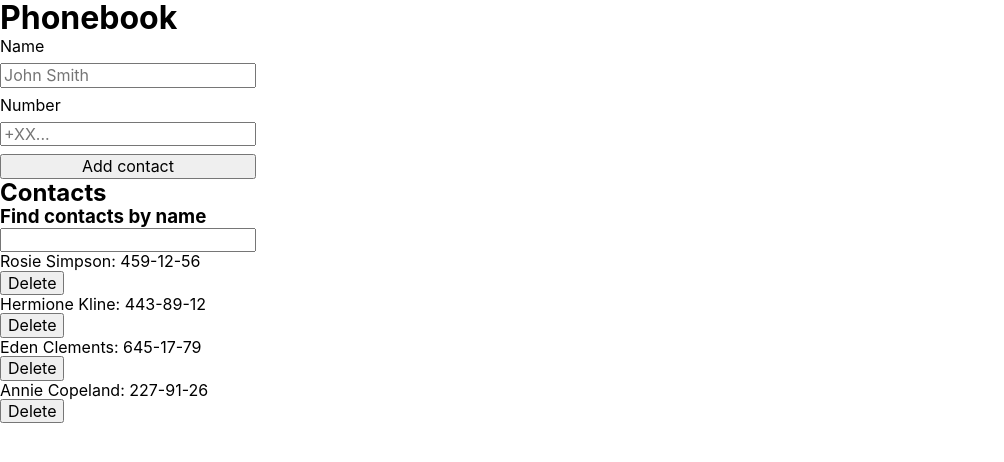
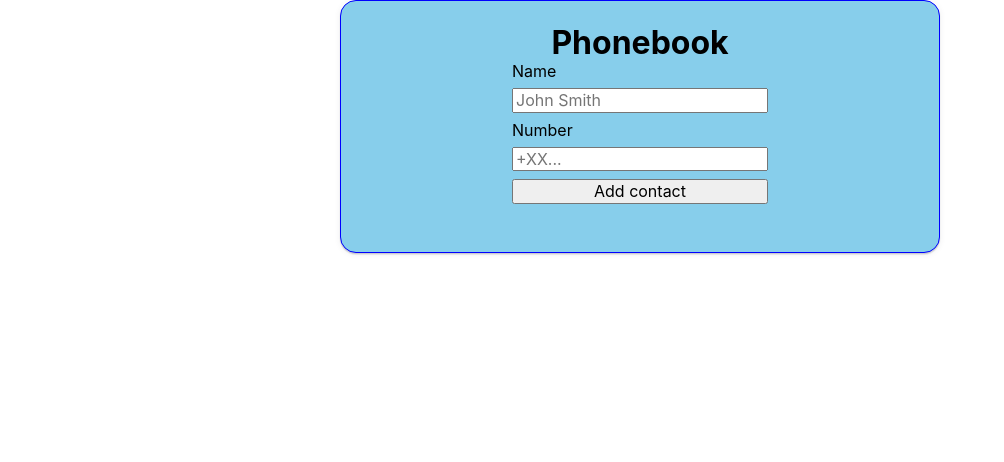
Before and after one commit to OlenaKovalenko/goit-react-hw-02-phonebook, a React (Create React App) app: page / in a window 1280 px wide. Shown: the top 462 px of the page, without its empty margins (0-1004 px from the left). Built offline with nearby package versions, Linux system fonts and the light colour scheme.

Commit message:
Add styled

```diff
--- a/src/components/App.jsx
+++ b/src/components/App.jsx
@@ -4,16 +4,12 @@
 import { GlobalStyle } from './GlobalStyle';
 import { ContactList } from './ContactList/ContactList';
 import { Filter } from './Filter/Filter';
+import { AppContainer } from './App.styled';
 
 
 export class App extends Component {
   state = {
-    contacts: [
-    {id: 'id-1', name: 'Rosie Simpson', number: '459-12-56'},
-    {id: 'id-2', name: 'Hermione Kline', number: '443-89-12'},
-    {id: 'id-3', name: 'Eden Clements', number: '645-17-79'},
-    {id: 'id-4', name: 'Annie Copeland', number: '227-91-26'},
-    ],
+    contacts: [],
     filter: ''
   }
 
@@ -51,21 +47,25 @@
 
   render() {
     const { contacts, filter } = this.state;
-    const normalizedFilter = filter.toLowerCase();
+    const normalizedFilter = filter.toLowerCase().trim();
 
     const visibleContacts = contacts.filter(item => item.name.toLowerCase().includes(normalizedFilter));
 
     return (
-      <div>
+      <AppContainer>
       <h1>Phonebook</h1>
-      <ContactForm onAdd={this.addContact}/>
+        <ContactForm onAdd={this.addContact} />
 
-      <h2>Contacts</h2>
-      <Filter value={filter} onFind={this.changeFilter}/>
-      <ContactList items={visibleContacts} onDelete={this.deleteContact}/>
+        {contacts.length > 0 ? (
+          <>
+            <h2>Contacts</h2>
+            <Filter value={filter} onFind={this.changeFilter}/>
+            <ContactList items={visibleContacts} onDelete={this.deleteContact}/>
+          </>
+      ) : null}
 
       <GlobalStyle />
-    </div>
+    </AppContainer>
     );
   }
 }
--- /dev/null
+++ b/src/components/App.styled.js
@@ -0,0 +1,15 @@
+import styled from 'styled-components';
+
+
+export const AppContainer = styled.div`
+    width: 600px;
+    margin: 0 auto;
+    padding: ${p => p.theme.spacing(6)};
+    background-color: ${p => p.theme.colors.lightBlue};
+    border-radius: ${p => p.theme.radii.lg};
+    border: 1px solid ${p => p.theme.colors.blue};
+    box-shadow: 0px 2px 1px rgba(46, 47, 66, 0.08),
+    0px 1px 1px rgba(46, 47, 66, 0.16), 0px 1px 6px rgba(46, 47, 66, 0.08);
+        text-align: center;
+
+`;
--- a/src/components/ContactForm/ContactForm.js
+++ b/src/components/ContactForm/ContactForm.js
@@ -1,6 +1,6 @@
 import { Formik, Field, ErrorMessage } from 'formik';
 import * as Yup from 'yup';
-import { StyledForm } from './ContactForm.styled';
+import { FormLabel, StyledForm } from './ContactForm.styled';
 
 const validationSchema = Yup.object().shape({
     name: Yup.string()
@@ -31,11 +31,11 @@
         }}
         >
             <StyledForm>
-                <label htmlFor="name">Name</label>
-                <Field type="text" name="name"  placeholder="John Smith" />
+                <FormLabel htmlFor="name">Name</FormLabel>
+                <Field type="text" name="name" placeholder="John Smith" />
                 <ErrorMessage name="name" component="div" />
 
-                <label htmlFor="number">Number</label>
+                <FormLabel htmlFor="number">Number</FormLabel>
                 <Field type="tel" name="number" placeholder="+XX..." />
                 <ErrorMessage name="number" component="div" />
 
--- a/src/components/ContactForm/ContactForm.styled.js
+++ b/src/components/ContactForm/ContactForm.styled.js
@@ -5,5 +5,14 @@
     display: inline-flex;
     flex-direction: column;
     gap: ${p => p.theme.spacing(2)};
+    margin-bottom: ${p => p.theme.spacing(6)};
+
 
 `;
+
+export const FormLabel = styled.label`
+    text-align: start;
+    font-size: 16px;
+    color: ${p => p.theme.colors.grey};
+
+`;
--- /dev/null
+++ b/src/components/ContactItem/ContactItem.js
@@ -0,0 +1,10 @@
+import { BtnDelete, ContactLi, ContactName } from "./ContactItem.styled"
+
+export const ContactItem = ({onDelete, item: {id, name, number}}) => {
+    return (
+        <ContactLi>
+            <ContactName>{name}: {number}</ContactName>
+            <BtnDelete type="button" onClick={() => onDelete(id)}>Delete</BtnDelete>
+        </ContactLi>
+    )
+}
--- /dev/null
+++ b/src/components/ContactItem/ContactItem.styled.js
@@ -0,0 +1,32 @@
+import styled from 'styled-components';
+
+
+export const ContactLi = styled.li`
+    display: flex;
+    justify-content: space-between;
+    align-items: center;
+    width: 300px;
+    margin: 0 auto;
+    gap: ${p => p.theme.spacing(1)};
+    margin-top: ${p => p.theme.spacing(6)};
+
+`;
+
+export const ContactName = styled.p`
+    color: ${p => p.theme.colors.blue};
+    font-size: 18px;
+    font-weight: 400;
+
+`;
+
+export const BtnDelete = styled.button`
+    padding: ${p => p.theme.spacing(1)};
+    background-color: ${p => p.theme.colors.blue};
+    color: ${p => p.theme.colors.white};
+
+    &:hover{
+        background-color: ${p => p.theme.colors.red};
+    color: ${p => p.theme.colors.black};
+    }
+
+`;
--- a/src/components/ContactList/ContactList.js
+++ b/src/components/ContactList/ContactList.js
@@ -1,12 +1,11 @@
+import { ContactItem } from "components/ContactItem/ContactItem";
+
 export const ContactList = ({ items, onDelete }) => {
-
     return (
         <ul>
             {items.map(item => (
-                <li key={item.id}>
-                    <p>{item.name}: {item.number}</p>
-                    <button type="button" onClick={() => onDelete(item.id)}>Delete</button>
-                </li>
+                <ContactItem key={item.id} onDelete={onDelete} item={item } />
+
             ))}
         </ul>
     )
--- a/src/components/GlobalStyle.js
+++ b/src/components/GlobalStyle.js
@@ -37,18 +37,4 @@
         cursor: pointer;
     }
 
-    section {
-        width: 600px;
-        margin-right: auto;
-        margin-left: auto;
-        border-radius: ${p => p.theme.radii.lg};
-        margin-top: ${p => p.theme.spacing(10)};
-        margin-bottom: ${p => p.theme.spacing(10)};
-        padding-top: ${p => p.theme.spacing(8)};
-        padding-bottom: ${p => p.theme.spacing(8)};
-        background-color: ${p => p.theme.colors.lightGrey};
-        box-shadow: 0px 2px 1px rgba(46, 47, 66, 0.08),
-    0px 1px 1px rgba(46, 47, 66, 0.16), 0px 1px 6px rgba(46, 47, 66, 0.08);
-        text-align: center;
-    }
 `;
--- a/src/components/Theme.js
+++ b/src/components/Theme.js
@@ -5,6 +5,7 @@
         lightGrey: '#C0C0C0',
         lightBlue: '#87CEEB',
         blue: 'blue',
+        red: 'red',
     },
 
     radii: {
```
